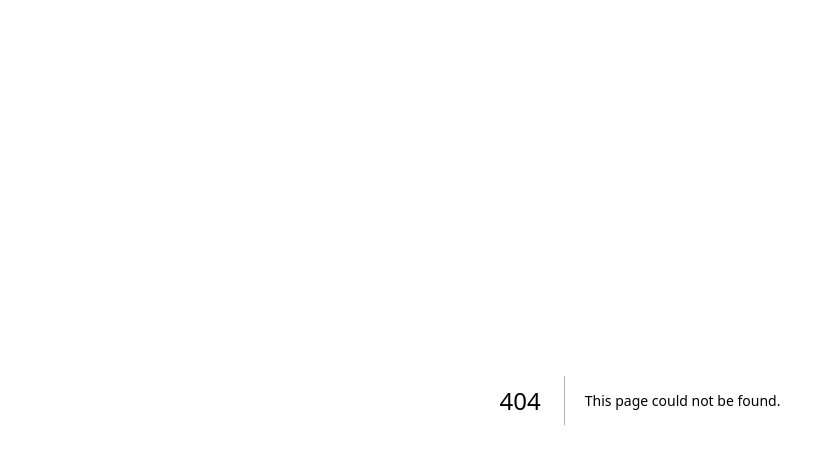
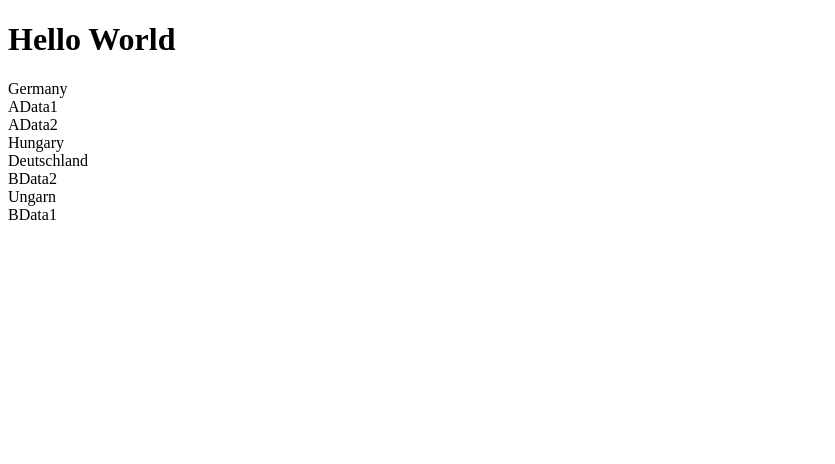
Before and after one commit to Feni0108/Language-Learning-Platform, a Next.js app: page /dictionary/dictionary in a window 1280 px wide. Before the commit this address had no page. Shown: the top 464 px of the page, without its empty margins (0-835 px from the left). Built offline with nearby package versions, Linux system fonts and the light colour scheme.

Commit message:
Refactor the code in a new directory Add new child Component Word Refactor the css, and the className - now, use a useState to change the CSS.

```diff
--- /dev/null
+++ b/pages/dictionary/Word.tsx
@@ -0,0 +1,63 @@
+import styles from "@/styles/Dictionary.module.css";
+import React, {ReactNode, useEffect, useState} from "react";
+
+type Props = {
+    choose: object;
+    setChoose: (val: object) => void;
+    word: string;
+    isVisible: boolean
+    id:number;
+    wordType:string;
+    solvedCorrect: Array<number>;
+    solvedWrong: Array<number>;
+
+}
+
+const Word = ({
+    choose,
+    setChoose,
+    word,
+    wordType,
+    isVisible,
+    id,
+    solvedCorrect,
+    solvedWrong
+
+              }: Props) => {
+    const [style, setStyle] = useState(null);
+
+    useEffect(() => {
+        if(solvedCorrect.some((e) => e===id)) {
+            setStyle(styles.invisible)
+        }
+        if (solvedWrong.some((e)=> e===id)) {
+            setStyle(styles.wrongAnswer)
+        }
+    },[isVisible]);
+    const handleClick = (id, wordType: string) => {
+        if (wordType === "original") {
+            const newChoose = choose;
+            newChoose.or_id = id
+            setChoose(newChoose);
+        } else if (wordType === "translated") {
+            const newChoose = choose
+            newChoose.tr_id = id
+            setChoose(newChoose);
+        }}
+
+        return (
+
+            <div
+                className={style}
+                id={'orig_' + id.toString()}
+                onClick={isVisible ? () => handleClick(id, wordType) : null}
+            >
+                {word}
+            </div>
+        )
+
+
+}
+
+
+export default Word;
--- a/pages/dictionary.tsx
+++ b/pages/dictionary/dictionary.tsx
@@ -1,13 +1,16 @@
 import {getOptions} from "@/utils/getRandomWord";
 import {useContext, useEffect, useState} from "react";
-import styles from '../styles/Dictionary.module.css'
+import styles from '../../styles/Dictionary.module.css'
+import Word from './Word';
+import word from "./Word";
 
 
 
 export default function Dictionary() {
     const [words, setWords] = useState([]);
     const [choose, setChoose] = useState({or_id:null,tr_id:null});
-    const [count, setCount] = useState(0);
+    const [solvedWrong, setSolvedWrong] = useState([]);
+    const [solvedCorrect, setSolvedCorrect] = useState([]);
     //const [isButton, setIsButton] = useState(false);
     const [originalWords, setOriginalWords] = useState([]);
     const [translatedWords, setTranslatedWords] = useState([]);
@@ -23,14 +26,22 @@ export default function Dictionary() {
     },[words]);
 
     useEffect(() => {
-        /*if (count === 4){
-            setIsButton(true);
-        }*/
+        console.log(choose)
         if (choose.or_id!= null && choose.tr_id!= null && choose.or_id===choose.tr_id){
-            setCount(count+1);
+            const newCorrect = solvedCorrect;
+            newCorrect.push(choose.or_id);
+            setSolvedCorrect(newCorrect);
             setInactive(choose);
             setChoose({or_id: null, tr_id: null});
             }
+        if (choose.or_id!= null && choose.tr_id!= null && choose.or_id!==choose.tr_id){
+            const newWrong = solvedWrong;
+            newWrong.push(choose.or_id);
+            setSolvedWrong(newWrong);
+            setInactive(choose);
+            setChoose({or_id: null, tr_id: null});
+        }
+
 
     },[choose]);
 
@@ -67,7 +78,7 @@ export default function Dictionary() {
         //Todo: If Click one of the divs, first checks whether you were previously selected - completed
         //Todo: If it was selected and the same: nothing happens  -  completed
         //Todo: If it was selected and is not the same: switch to the other word   -   completed
-        //Todo: If it was selected and paired with another word, Tests whether the selection is good:
+        //Todo: If it was selected and paired with another word, Tests whether the selection is good: - completed
             //Todo: If it's good, then the count increment by one, and empty the choose - competed
             //Todo: If it is wrong, it just empties the choose
         //Todo: Feedback on UI with CSS formatting
@@ -82,14 +93,17 @@ export default function Dictionary() {
             <div>
                 <div>
                 {originalWords && originalWords.map((value, index) => (
-                    <div
-                        className={value.isVisible ?  (value.id === choose.or_id ? styles.choose : '') : styles.invisible}
-                        id={'orig_'+value.id.toString()}
-                         key={index}
-                         onClick={value.isVisible ? () => handleClick(value.id, "original") : null}
-
-                    >
-                        {value.original_word}
+                    <div key={"or"+index}>
+                    <Word
+                    word={value.original_word}
+                    choose={choose}
+                    wordType="original"
+                    setChoose={setChoose}
+                    id={value.id}
+                    isVisible={value.isVisible}
+                    solvedCorrect={solvedCorrect}
+                    solvedWrong={solvedWrong}
+                    />
                     </div>
                 ))}
                 </div>
@@ -107,7 +121,7 @@ export default function Dictionary() {
 
                 </div>
         </div>
-            {count===4 && <button>Next task</button>}
+            {solvedWrong.length+solvedCorrect.length === 4 && <button>Next task</button>}
 
         </>
     )
@@ -115,5 +129,13 @@ export default function Dictionary() {
 
 /*
 
+<div
+                        className={value.isVisible ?  (value.id === choose.or_id ? styles.choose : '') : styles.invisible}
+                        id={'orig_'+value.id.toString()}
+                         key={index}
+                         onClick={value.isVisible ? () => handleClick(value.id, "original") : null}
 
+                    >
+                        {value.original_word}
+                    </div>
  */
--- a/styles/Dictionary.module.css
+++ b/styles/Dictionary.module.css
@@ -13,6 +13,7 @@
     color: green;
 }
 
-.wrong-answer {
-
+.wrongAnswer {
+    text-decoration-line: line-through;
+    color: red;
 }
```
